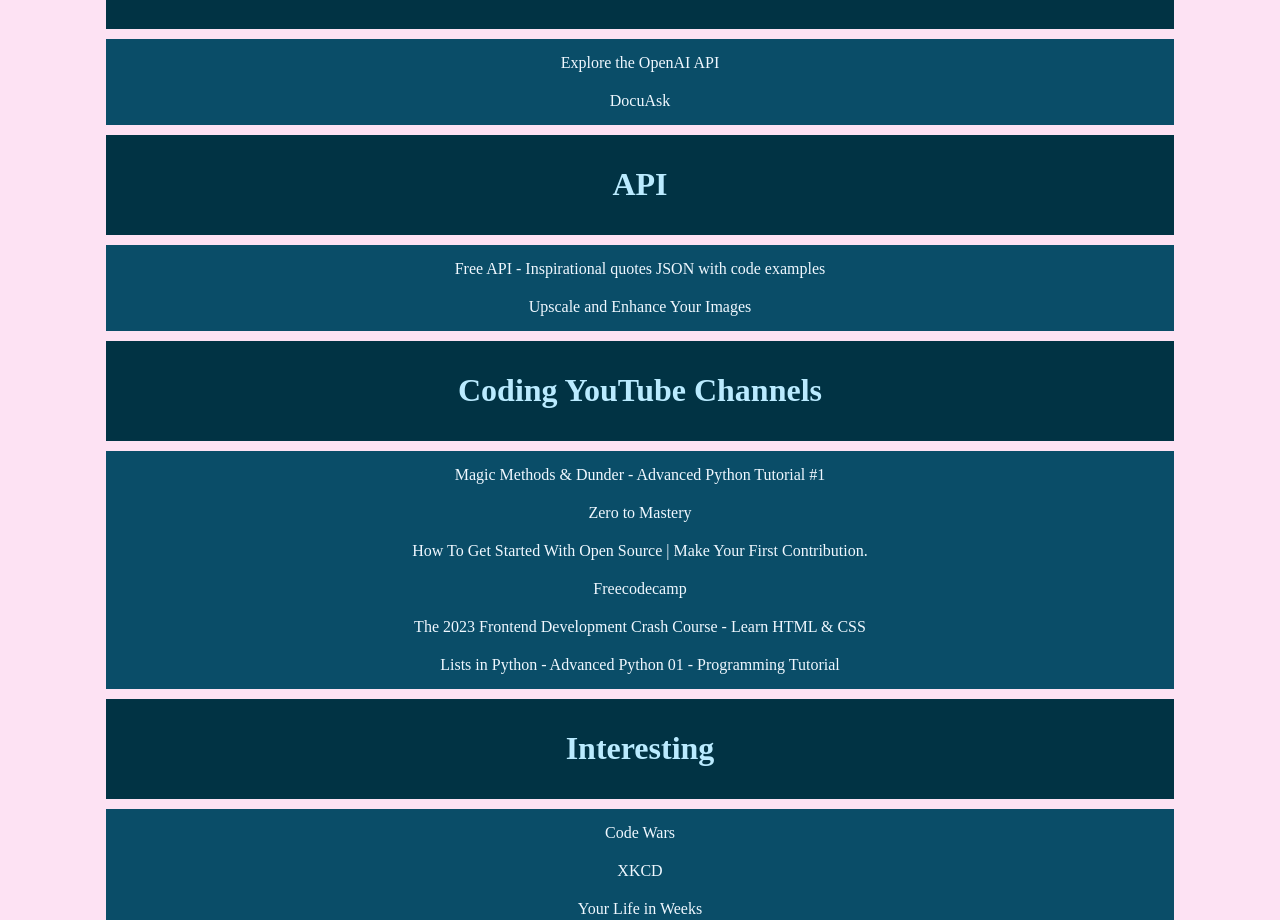
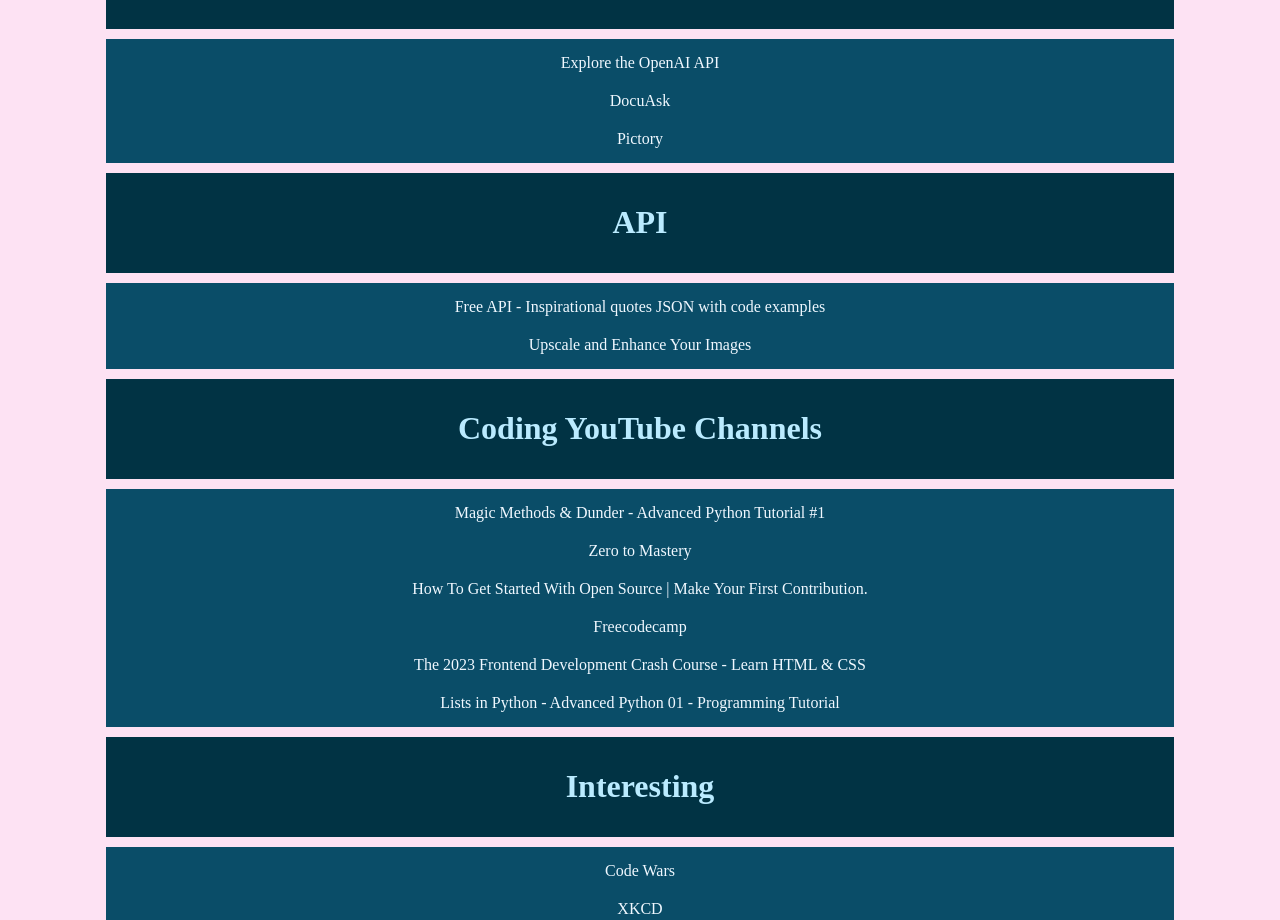
Before and after one commit to EleonoraR/usefullinks, a plain HTML site: page index.html in a window 1280 px wide. Shown: the part 7898-8818 px from the top of the page. Drawn offline with Linux system fonts and the light colour scheme.

Commit message:
Update index.html AI Section
https://pictory.ai/

```diff
--- a/index.html
+++ b/index.html
@@ -286,6 +286,7 @@
         <div class="links">
             <div><a target="_blank" href="https://platform.openai.com/overview">Explore the OpenAI API</a></div>
             <div><a target="_blank" href="https://www.docu-ask.com/">DocuAsk</a></div>
+             <div><a target="_blank" href="https://pictory.ai/">Pictory</a></div>
         </div>
         <!-----------------------------------API SECTION----------------------------------------->
         <div class="container">
```
